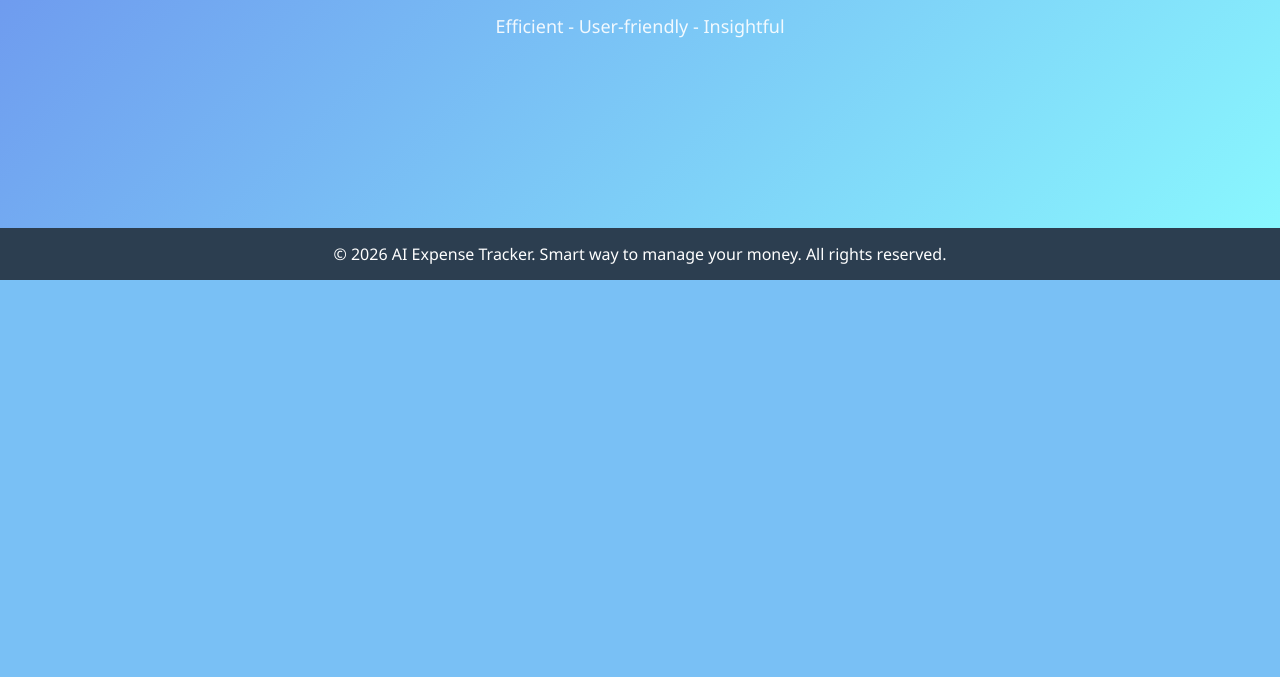
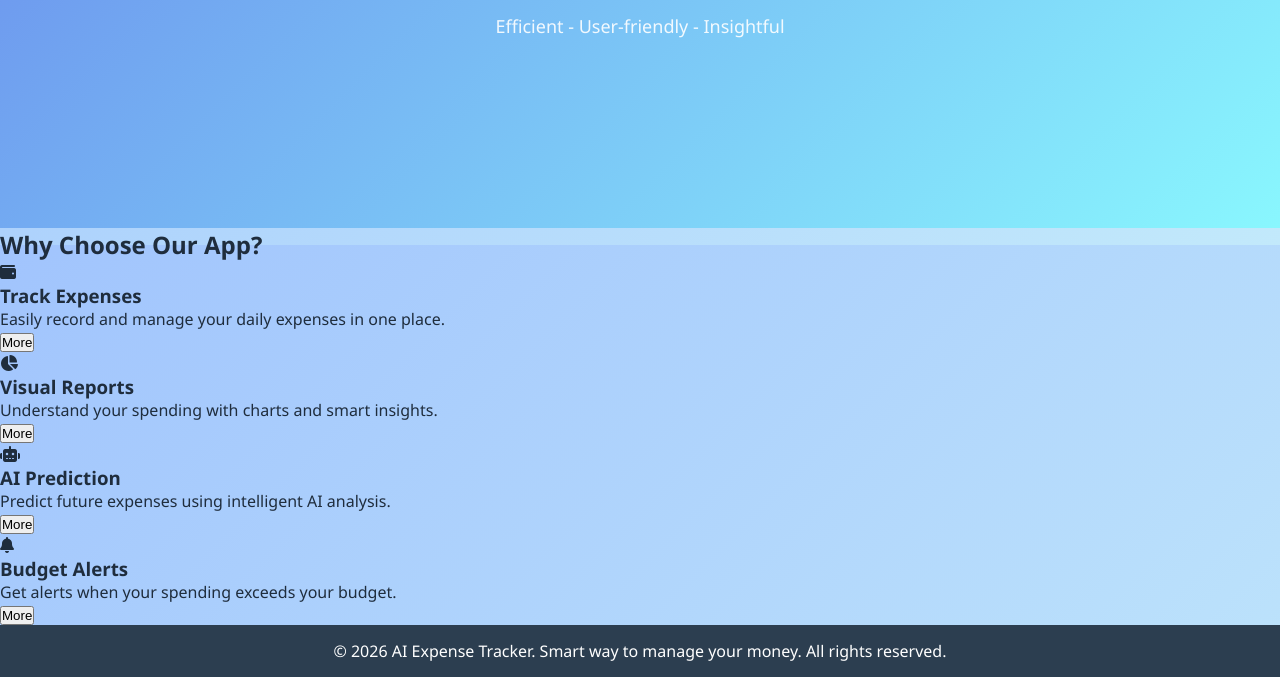
Before and after one commit to kanakadurgapitchuka/ai-expense-tracker, a Flask app: page / in a window 1280 px wide. Shown: the part 555-1232 px from the top of the page. Before the commit the page ends 835 px from the top, so only its background shows below. Run offline with Flask 3, Linux system fonts and the light colour scheme; some libraries are stand-ins or nearby versions.

Commit message:
Add features section to home page
Added a features section with multiple feature cards highlighting app capabilities.

```diff
--- a/templates/home.html
+++ b/templates/home.html
@@ -23,4 +23,50 @@
 
 </div>
 
+<!-- 🔥 ADD THIS BELOW HERO SECTION -->
+
+<section class="features">
+    <h2>Why Choose Our App?</h2>
+
+    <div class="feature-container">
+
+        <div class="feature-card">
+            <div class="icon-circle">
+                <i class="fa-solid fa-wallet"></i>
+            </div>
+            <h3>Track Expenses</h3>
+            <p>Easily record and manage your daily expenses in one place.</p>
+            <button>More</button>
+        </div>
+
+        <div class="feature-card">
+            <div class="icon-circle">
+                <i class="fa-solid fa-chart-pie"></i>
+            </div>
+            <h3>Visual Reports</h3>
+            <p>Understand your spending with charts and smart insights.</p>
+            <button>More</button>
+        </div>
+
+        <div class="feature-card">
+            <div class="icon-circle">
+                <i class="fa-solid fa-robot"></i>
+            </div>
+            <h3>AI Prediction</h3>
+            <p>Predict future expenses using intelligent AI analysis.</p>
+            <button>More</button>
+        </div>
+
+        <div class="feature-card">
+            <div class="icon-circle">
+                <i class="fa-solid fa-bell"></i>
+            </div>
+            <h3>Budget Alerts</h3>
+            <p>Get alerts when your spending exceeds your budget.</p>
+            <button>More</button>
+        </div>
+
+    </div>
+</section>
+
 {% endblock %}
```
